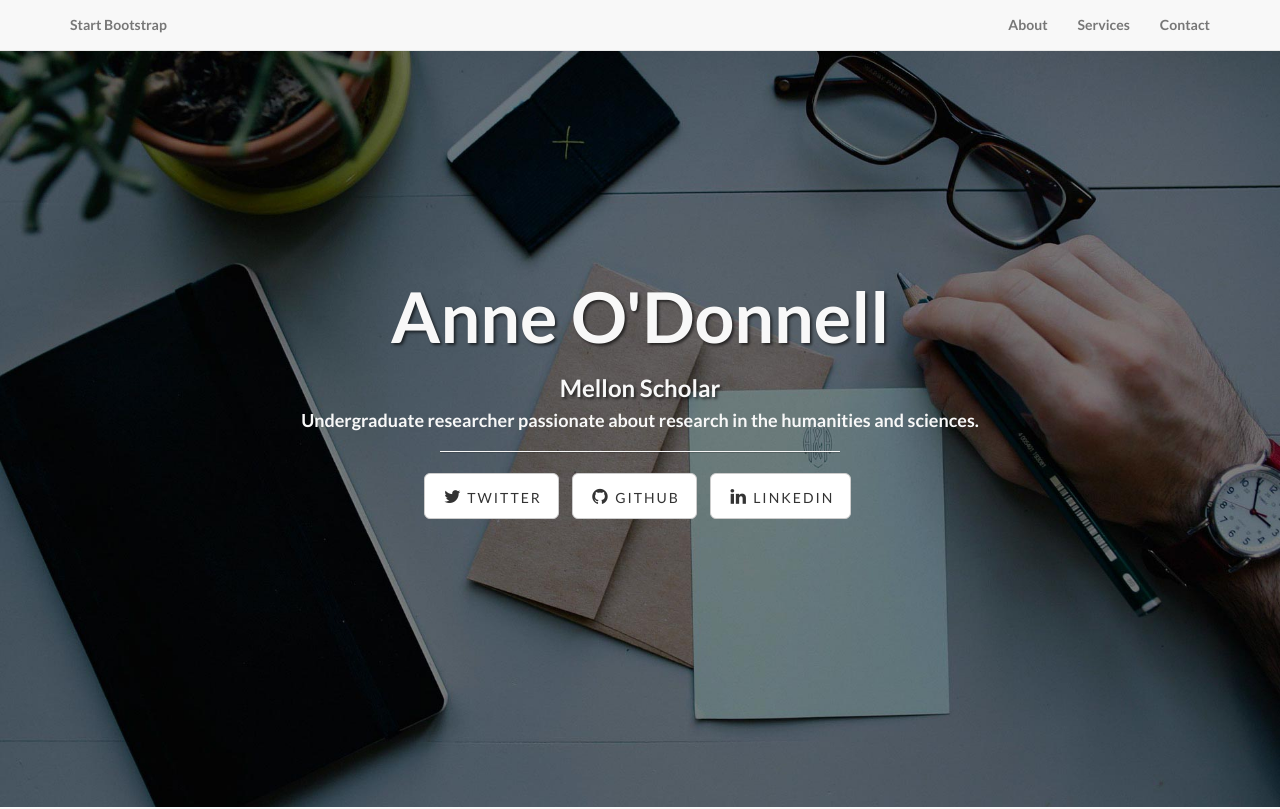
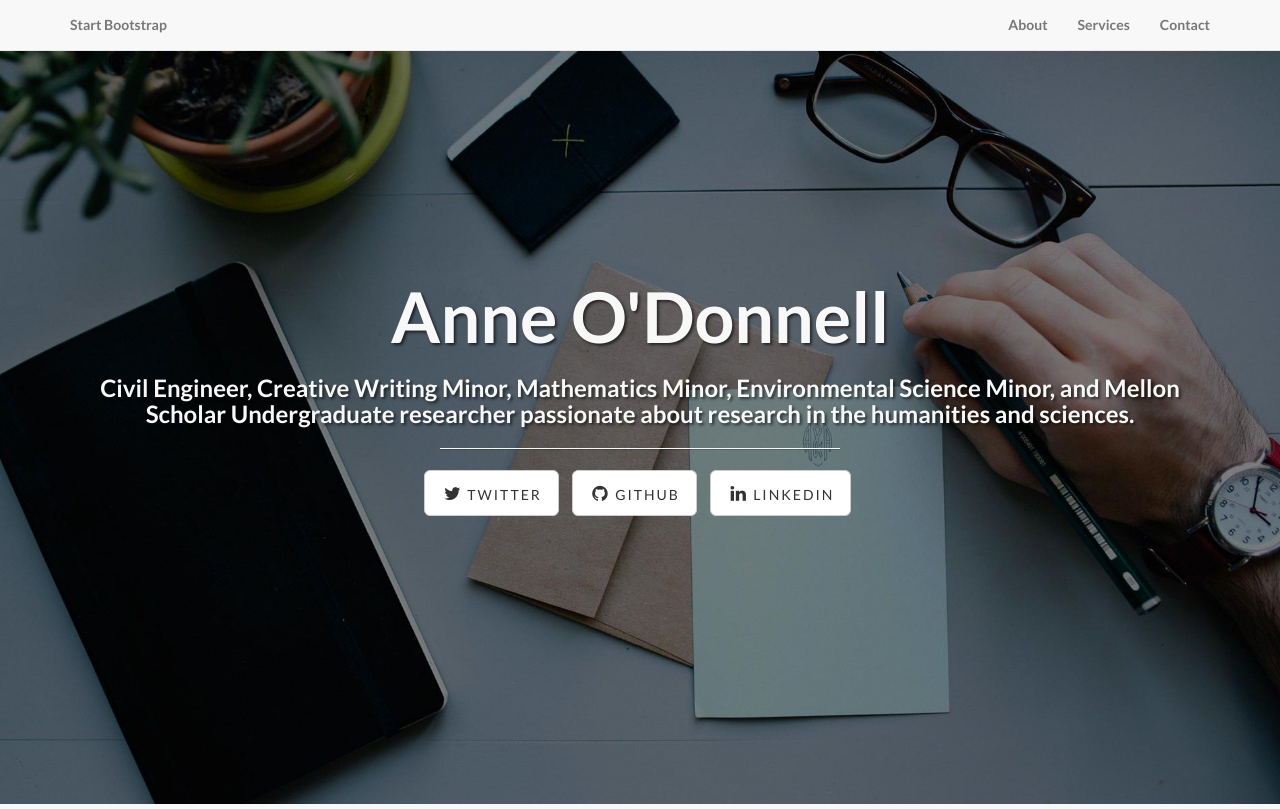
Before and after one commit to MellonScholarsProgram/MellonScholarsProgram.github.io, a plain HTML site: page index.html in a window 1280 px wide. Shown: the top 809 px of the page. Drawn offline with Linux system fonts and the light colour scheme.

Commit message:
Update index.html

```diff
--- a/index.html
+++ b/index.html
@@ -74,8 +74,8 @@
                 <div class="col-lg-12">
                     <div class="intro-message">
                         <h1>Anne O'Donnell</h1>
-                        <h3>Mellon Scholar</h3>
-                        <h4>Undergraduate researcher passionate about research in the humanities and sciences.</h4>
+                        <h3>Civil Engineer, Creative Writing Minor, Mathematics Minor, Environmental Science Minor, and Mellon Scholar
+                        Undergraduate researcher passionate about research in the humanities and sciences.</h3>
                         <hr class="intro-divider">
                         <ul class="list-inline intro-social-buttons">
                             <li>
```
